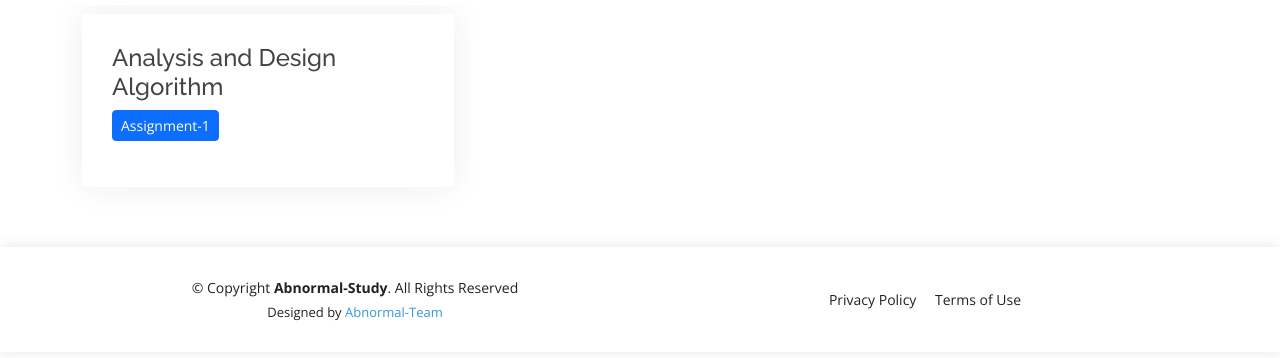
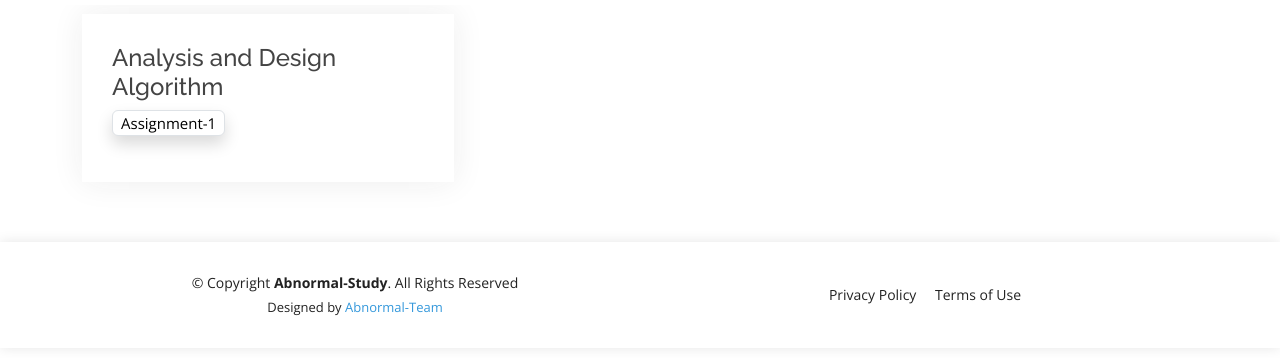
Before and after one commit to itsme-harsh/Abnormal-Study, a plain HTML site: page index.html in a window 1280 px wide. Shown: the part 82-440 px from the top of the page. Drawn offline with nearby package versions, Linux system fonts and the light colour scheme; a script that the page names is missing.

Commit message:
Update index.html

```diff
--- a/index.html
+++ b/index.html
@@ -5,7 +5,7 @@
   <meta charset="utf-8">
   <meta content="width=device-width, initial-scale=1.0" name="viewport">
 
-  <title>Abnormal-Buddies</title>
+  <title>Abnormal-Study</title>
   <meta content="" name="description">
   <meta content="" name="keywords">
 
@@ -69,7 +69,8 @@
             <div class="portfolio-info">
               <h4>Analysis and Design Algorithm</h4>
               <ul>
-                <li><a href="assets/vendor/material/ADA_ASSIGNMENT_1.pdf"><button class="btn btn-primary btn-sm">Assignment-1</button></a></li>
+                <!--<li><a href="assets/vendor/material/ADA_ASSIGNMENT_1.pdf"><button class="btn btn-primary btn-sm">Assignment-1</button></a></li>-->
+                <li><a href="assets/vendor/material/ADA_ASSIGNMENT_1.pdf"><button class="bg-white hover:bg-gray-100 text-gray-600 font-semibold border border-gray-200 rounded shadow px-1 px-2">Assignment-1</button></a></li>
               </ul>
           </div>
         </div>
```
